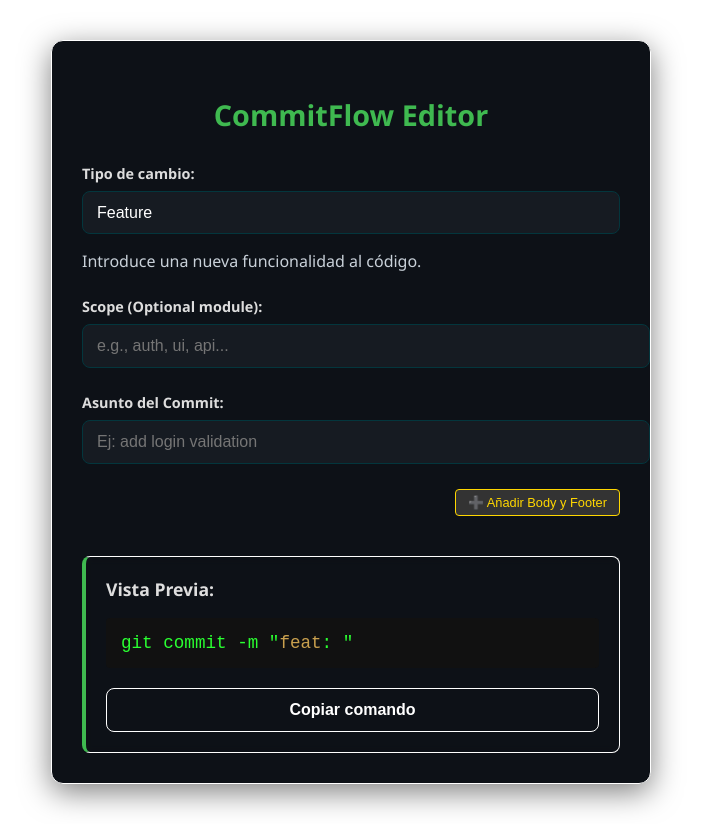
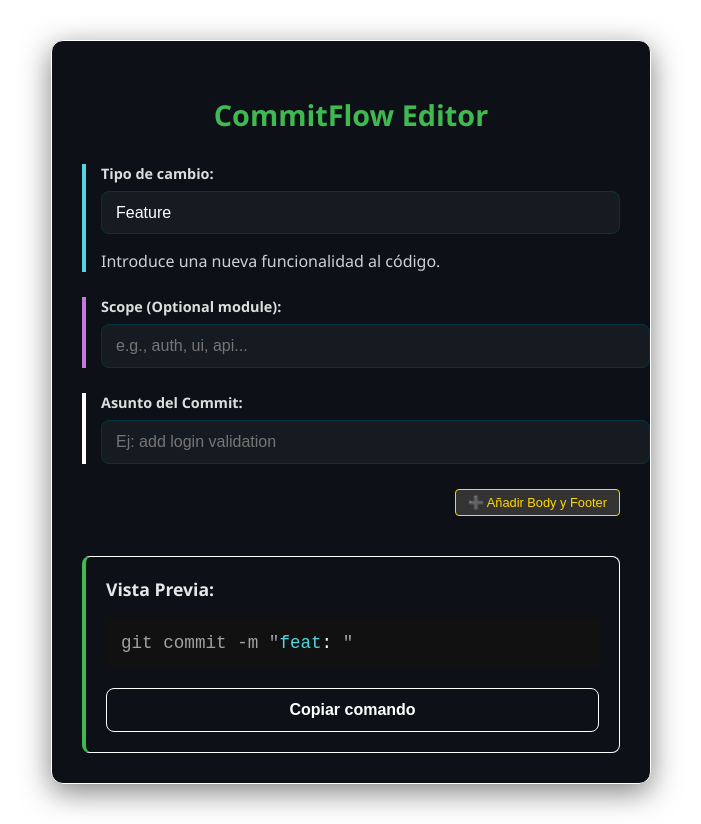
Before and after one commit to Ernesto-Sevilla/commit-flow, an Angular app: page / in a window 1280 px wide. Shown: the whole page, without its empty margins (289-990 px from the left). Built offline with nearby package versions, Linux system fonts and the light colour scheme.

Commit message:
feat: implement semantic color coding for UI and preview
- Define semantic color palette in global variables
- Add color-coded visual cues to input fields (border-left)
- Sync terminal preview colors with form inputs for better UX
- Apply modern Angular control flow for dynamic command rendering

```diff
--- a/src/app/features/commit-form/components/commit-details/commit-details.html
+++ b/src/app/features/commit-form/components/commit-details/commit-details.html
@@ -5,8 +5,10 @@
 </div>
 
 @if (isDetailMode) {
+
   <div class="detailed-fields">
-    <div class="input-group">
+
+    <div class="input-group group-body">
       <label for="body">Cuerpo (Motivación del cambio):</label>
       <textarea
         id="body"
@@ -17,7 +19,7 @@
       ></textarea>
     </div>
 
-    <div class="input-group">
+    <div class="input-group group-footer">
       <label for="footer">Footer (Issues o Breaking Changes):</label>
       <input
         type="text"
@@ -26,5 +28,6 @@
         (ngModelChange)="onFooterInput($event)"
         placeholder="Ej: Closes #10 o BREAKING CHANGE: ...">
     </div>
+
   </div>
 }
--- a/src/app/features/commit-form/components/commit-details/commit-details.scss
+++ b/src/app/features/commit-form/components/commit-details/commit-details.scss
@@ -1,3 +1,5 @@
+@use '../../../../../styles/variables' as *;
+
 .options-container {
   margin: 1rem 0;
   display: flex;
@@ -23,12 +25,43 @@
 .detailed-fields {
   display: flex;
   flex-direction: column;
-  gap: 1rem;
+  gap: 1.5rem;
   padding: 1rem;
   background: #1e1e1e;
   border-radius: 8px;
-  border-left: 3px solid #ffd700;
   margin-bottom: 1rem;
+  /* Eliminamos el border-left amarillo global para usar los específicos abajo */
+}
+
+.input-group {
+  padding-left: 12px;
+  border-left: 4px solid transparent; // Borde base grueso
+  transition: border-color 0.3s ease;
+
+  label {
+    display: block;
+    margin-bottom: 8px;
+    font-size: 0.9rem;
+    font-weight: 600;
+    color: #ddd;
+  }
+
+  // Lógica de colores semánticos
+  &.group-body {
+    border-left-color: $color-body;
+
+    textarea:focus {
+      border-color: $color-body !important;
+    }
+  }
+
+  &.group-footer {
+    border-left-color: $color-footer;
+
+    input:focus {
+      border-color: $color-footer !important;
+    }
+  }
 }
 
 textarea,
@@ -37,49 +70,17 @@ input[type="text"]#footer {
   background: #252525;
   color: white;
   border: 1px solid #444;
-  padding: 8px;
-  border-radius: 4px;
+  padding: 10px;
+  border-radius: 6px;
   font-family: 'Consolas', monospace;
+  transition: all 0.3s ease;
 
   &:focus {
     outline: none;
-    border-color: #ffd700;
+    background: #2d2d2d;
   }
 }
 
 textarea {
   resize: vertical;
 }
-
-.type-help {
-  margin-top: 10px;
-  padding: 10px 15px;
-  background: rgba(201, 160, 78, 0.05);
-  border-left: 3px solid #c9a04e;
-  border-radius: 4px;
-
-  p {
-    margin: 0;
-    font-size: 0.85rem;
-    color: #bbb;
-    font-style: italic;
-  }
-}
-
-.terminal-style {
-  display: block;
-  white-space: pre-wrap;
-  /* ¡ESTO ES LO MÁS IMPORTANTE! */
-  word-break: break-all;
-  background: #000;
-  padding: 15px;
-  border-radius: 5px;
-  color: #ccc;
-}
-
-.code-block {
-  margin-top: 5px;
-  /* Separa visualmente cada flag -m */
-  color: #ffd700;
-  /* Un color diferente para que se note que es un extra */
-}
--- a/src/app/features/commit-form/components/commit-header/commit-header.html
+++ b/src/app/features/commit-form/components/commit-header/commit-header.html
@@ -1,4 +1,4 @@
-<div class="field">
+<div class="field field-type">
   <label for="type">Tipo de cambio:</label>
   <select id="type" [ngModel]="selectedType" (ngModelChange)="onTypeChange($event)">
     <option value="" disabled>Selecciona un tipo...</option>
@@ -14,13 +14,13 @@
   }
 </div>
 
-<div class="field">
+<div class="field field-scope">
   <label for="scope">Scope (Optional module):</label>
   <input type="text" id="scope" [ngModel]="scope" (ngModelChange)="scopeChange.emit($event)"
     placeholder="e.g., auth, ui, api...">
 </div>
 
-<div class="field">
+<div class="field field-subject">
   <label for="subject">Asunto del Commit:</label>
   <input type="text" id="subject" [ngModel]="subject" (ngModelChange)="subjectChange.emit($event)"
     placeholder="Ej: add login validation">
--- a/src/app/features/commit-form/components/commit-header/commit-header.scss
+++ b/src/app/features/commit-form/components/commit-header/commit-header.scss
@@ -35,3 +35,41 @@
     cursor: pointer;
   }
 }
+
+.field {
+  padding-left: 15px; // Espacio para que el borde no pegue con el texto
+  border-left: 4px solid transparent; // Borde invisible por defecto
+  transition: border-color 0.3s ease;
+
+  &.field-type {
+    border-left-color: $color-type;
+  }
+
+  &.field-scope {
+    border-left-color: $color-scope;
+  }
+
+  &.field-subject {
+    border-left-color: $color-subject;
+  }
+
+  // Opcional: Que el input brille con su color al hacer foco
+  input:focus,
+  select:focus {
+    &.field-type & {
+      border-color: $color-type !important;
+    }
+
+    &.field-scope & {
+      border-color: $color-scope !important;
+    }
+
+    &.field-subject & {
+      border-color: $color-subject !important;
+    }
+  }
+}
+
+.type-help {
+  border-left-color: $color-type; // Combinamos el color de la ayuda con el tipo
+}
--- a/src/app/features/commit-form/components/commit-preview/commit-preview.html
+++ b/src/app/features/commit-form/components/commit-preview/commit-preview.html
@@ -2,14 +2,22 @@
   <div class="preview">
     <h3>Vista Previa:</h3>
     <code class="terminal-style">
-        <span class="code-base">git commit -m "</span><span class="code-highlight">{{ type }}@if(scope.trim()){({{ scope.trim() }})}</span><span class="code-base">: {{ subject }}"</span>
+  <span class="code-base">git commit -m "</span>
 
+  <!-- Parte del Header -->
+  <span class="text-type">{{ type }}</span>
+  @if(scope.trim()){ <span class="text-scope">({{ scope.trim() }})</span> }
+  <span class="text-subject">: {{ subject }}</span>
+
+  <span class="code-base">"</span>
+
+  <!-- Parte de Detalles -->
   @if (isDetailMode && body.trim()) {
-          <div class="code-block"> -m "{{ body.trim() }}"</div>
+    <div class="text-body"> -m "{{ body.trim() }}"</div>
   }
 
   @if (isDetailMode && footer.trim()) {
-          <div class="code-block"> -m "{{ footer.trim() }}"</div>
+    <div class="text-footer"> -m "{{ footer.trim() }}"</div>
   }
 </code>
 
--- a/src/app/features/commit-form/components/commit-preview/commit-preview.scss
+++ b/src/app/features/commit-form/components/commit-preview/commit-preview.scss
@@ -12,26 +12,45 @@
   h3 {
     margin-top: 0;
     font-size: 1.1rem;
-      color: #dedede;
+    color: #e7e7e7;
   }
 
-    code {
+  .terminal-style {
     display: block;
-      font-family: 'Fira Code', 'Courier New', 'Courier New', Courier, monospace;
+    font-family: 'Fira Code', monospace;
     font-size: 1.1rem;
-      color: $accent-color;
-      word-wrap: break-word;
     background: #111;
     padding: 15px;
     border-radius: 4px;
+    word-wrap: break-word;
+
+    color: #ffffff;
+
+    .text-type {
+      color: $color-type !important;
+    }
+
+    .text-scope {
+      color: $color-scope !important;
+    }
+
+    .text-subject {
+      color: $color-subject !important;
+    }
+
+    .text-body {
+      color: $color-body !important;
+      margin-top: 5px;
+    }
+
+    .text-footer {
+      color: $color-footer !important;
+      margin-top: 5px;
+    }
 
     .code-base {
-        color: #2aff31;
-      }
-
-      .code-highlight {
-        color: #c9a04e; // Un cian relajante que resalta sin molestar
-        font-weight: 500;
+      color: #ffffff;
+      opacity: 0.6;
     }
   }
 }
@@ -51,11 +70,11 @@
 
   &:hover {
     background-color: #ffffff;
-      color: #0d1117; // El fondo oscuro de tu app
+    color: #0d1117; // The dark background
     box-shadow: 0 0 15px rgba(255, 255, 255, 0.3);
   }
 
   &:active {
-      transform: scale(0.98); // Efecto de "clic" físico
+    transform: scale(0.98); // Physical "click" effect
   }
 }
--- a/src/styles/_variables.scss
+++ b/src/styles/_variables.scss
@@ -5,3 +5,10 @@ $accent-color: #3fb950;
 $gold-color: #ffd700;
 $text-gray: #c9d1d9;
 $border-color: #30363d;
+
+// Semantic Colors for Commit
+$color-type: #56d4dd;
+$color-scope: #c678dd;
+$color-subject: #ffffff;
+$color-body: #e5c07b;
+$color-footer: #98c379;
```
Lines whose indentation alone changed are shown as unchanged.
